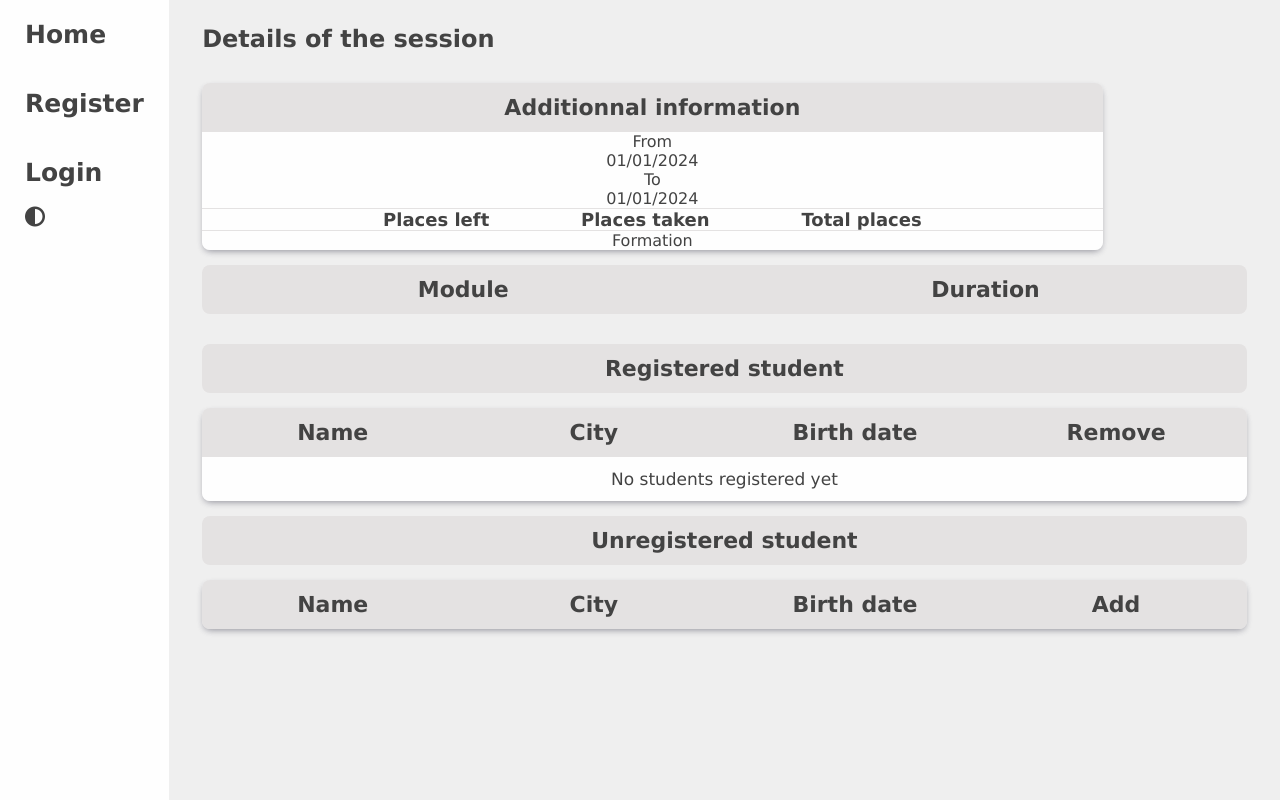
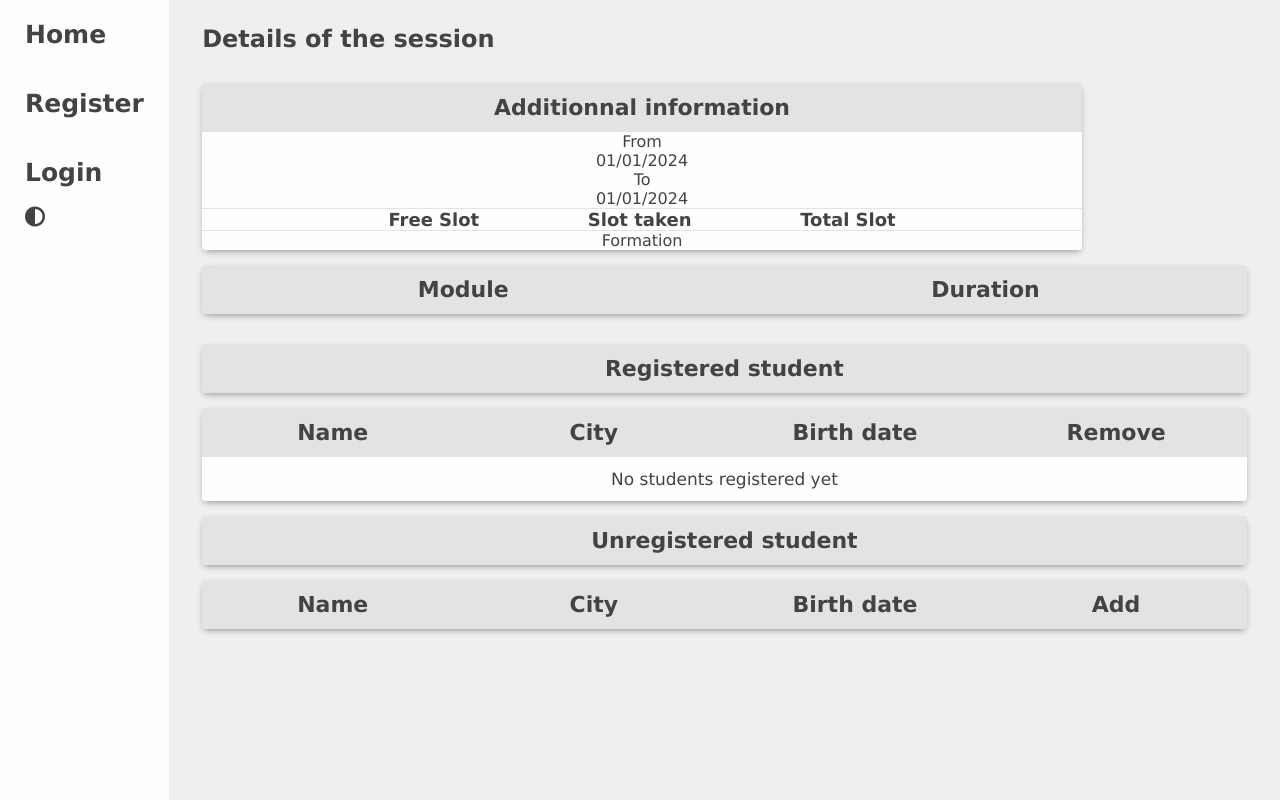
Before and after one commit to Molina-Q/SfSession, a Symfony app: template templates/session/details.html.twig in a window 1280 px wide. Run offline with Twig, Linux system fonts and the light colour scheme; the template is opened without the code that fills it, so the values that code supplies are empty; some libraries are stand-ins or nearby versions.

Commit message:
fixed spelling mistake "nb_place" to "nb_spot"

```diff
--- a/migrations/Version20231218093802.php
+++ b/migrations/Version20231218093802.php
@@ -24,7 +24,7 @@ final class Version20231218093802 extends AbstractMigration
         $this->addSql('CREATE TABLE module (id INT AUTO_INCREMENT NOT NULL, tag_id INT NOT NULL, label VARCHAR(255) NOT NULL, INDEX IDX_C242628BAD26311 (tag_id), PRIMARY KEY(id)) DEFAULT CHARACTER SET utf8mb4 COLLATE `utf8mb4_unicode_ci` ENGINE = InnoDB');
         $this->addSql('CREATE TABLE programme (id INT AUTO_INCREMENT NOT NULL, module_id INT NOT NULL, session_id INT NOT NULL, duration INT NOT NULL, INDEX IDX_3DDCB9FFAFC2B591 (module_id), INDEX IDX_3DDCB9FF613FECDF (session_id), PRIMARY KEY(id)) DEFAULT CHARACTER SET utf8mb4 COLLATE `utf8mb4_unicode_ci` ENGINE = InnoDB');
         $this->addSql('CREATE TABLE register_session (id INT AUTO_INCREMENT NOT NULL, student_id INT NOT NULL, session_id INT NOT NULL, INDEX IDX_90286ECACB944F1A (student_id), INDEX IDX_90286ECA613FECDF (session_id), PRIMARY KEY(id)) DEFAULT CHARACTER SET utf8mb4 COLLATE `utf8mb4_unicode_ci` ENGINE = InnoDB');
-        $this->addSql('CREATE TABLE session (id INT AUTO_INCREMENT NOT NULL, formation_id INT NOT NULL, title VARCHAR(255) NOT NULL, date_start DATETIME NOT NULL, date_end VARCHAR(255) NOT NULL, closed VARBINARY(255) NOT NULL, nb_place INT NOT NULL, INDEX IDX_D044D5D45200282E (formation_id), PRIMARY KEY(id)) DEFAULT CHARACTER SET utf8mb4 COLLATE `utf8mb4_unicode_ci` ENGINE = InnoDB');
+        $this->addSql('CREATE TABLE session (id INT AUTO_INCREMENT NOT NULL, formation_id INT NOT NULL, title VARCHAR(255) NOT NULL, date_start DATETIME NOT NULL, date_end VARCHAR(255) NOT NULL, closed VARBINARY(255) NOT NULL, nb_slot INT NOT NULL, INDEX IDX_D044D5D45200282E (formation_id), PRIMARY KEY(id)) DEFAULT CHARACTER SET utf8mb4 COLLATE `utf8mb4_unicode_ci` ENGINE = InnoDB');
         $this->addSql('CREATE TABLE tag (id INT AUTO_INCREMENT NOT NULL, label VARCHAR(255) NOT NULL, PRIMARY KEY(id)) DEFAULT CHARACTER SET utf8mb4 COLLATE `utf8mb4_unicode_ci` ENGINE = InnoDB');
         $this->addSql('CREATE TABLE `user` (id INT AUTO_INCREMENT NOT NULL, roles JSON NOT NULL, password VARCHAR(255) NOT NULL, last_name VARCHAR(255) NOT NULL, first_name VARCHAR(255) NOT NULL, gender VARCHAR(20) NOT NULL, birth_date DATE NOT NULL, phone VARCHAR(20) NOT NULL, email VARCHAR(255) NOT NULL, role JSON NOT NULL, address VARCHAR(255) NOT NULL, postcode VARCHAR(255) NOT NULL, city VARCHAR(255) NOT NULL, PRIMARY KEY(id)) DEFAULT CHARACTER SET utf8mb4 COLLATE `utf8mb4_unicode_ci` ENGINE = InnoDB');
         $this->addSql('CREATE TABLE messenger_messages (id BIGINT AUTO_INCREMENT NOT NULL, body LONGTEXT NOT NULL, headers LONGTEXT NOT NULL, queue_name VARCHAR(190) NOT NULL, created_at DATETIME NOT NULL COMMENT \'(DC2Type:datetime_immutable)\', available_at DATETIME NOT NULL COMMENT \'(DC2Type:datetime_immutable)\', delivered_at DATETIME DEFAULT NULL COMMENT \'(DC2Type:datetime_immutable)\', INDEX IDX_75EA56E0FB7336F0 (queue_name), INDEX IDX_75EA56E0E3BD61CE (available_at), INDEX IDX_75EA56E016BA31DB (delivered_at), PRIMARY KEY(id)) DEFAULT CHARACTER SET utf8mb4 COLLATE `utf8mb4_unicode_ci` ENGINE = InnoDB');
--- a/public/app/app.js
+++ b/public/app/app.js
@@ -3,12 +3,9 @@ function toggleTheme() {
     if(body.classList.contains("dark-mode")) {
         body.classList.remove("dark-mode");
         body.classList.add("light-mode");
-        console.log("storage "+localStorage.getItem("themeIs"))
     } else {
         body.classList.remove("light-mode");
         body.classList.add("dark-mode");
-        console.log("storage "+localStorage.getItem("themeIs"))
-
     }
 }
 
@@ -36,7 +33,6 @@ function applyStoragedTheme($theme) {
     default:
         break;
    }
-   console.log("echo 1, apply")
 }
 
 /* my body wrapper */
--- a/public/css/style.css
+++ b/public/css/style.css
@@ -68,6 +68,8 @@ b {
 
     --primary-background: #131E1C;
     --secondary-background: #0A2E27;
+
+    --shadow:rgba(85, 85, 92, 0.25) 0px 3px 7px -2px, rgba(0, 0, 0, 0.3) 0px 3px 7px -3px;
 }
 
 .light-mode {
@@ -81,6 +83,8 @@ b {
 
     --primary-background: #EFEFEF;
     --secondary-background: #FEFEFE;
+
+    --shadow:rgba(50, 50, 93, 0.25) 0px 3px 7px -2px, rgba(0, 0, 0, 0.3) 0px 3px 7px -3px;
 }
 
 #switch-mode {
@@ -175,8 +179,8 @@ nav a:not(.nav-main) {
 .table-list {
     display: flex;
     flex-direction: column;
-    border-radius: 8px;
-    box-shadow: rgba(50, 50, 93, 0.25) 0px 3px 7px -2px, rgba(0, 0, 0, 0.3) 0px 3px 7px -3px;
+    border-radius: 4px;
+    box-shadow: var(--shadow);
 }
 
 .table-item {
@@ -196,7 +200,9 @@ nav a:not(.nav-main) {
 
     background-color: var(--secondary-background);
 
-    border-radius: 8px;
+    border-radius: 4px;
+
+    box-shadow: var(--shadow);
 }
 
 .table-row {
@@ -224,6 +230,7 @@ nav a:not(.nav-main) {
     background-color: var(--secondary-background);
 
     position: relative;
+    box-shadow: var(--shadow);
 }
 
 .table-section {
@@ -258,15 +265,15 @@ nav a:not(.nav-main) {
 .table-row:first-child,
 .table-free:first-child,
 .table-section:first-child {
-    border-top-left-radius: 8px ;
-    border-top-right-radius: 8px ;
+    border-top-left-radius: 4px ;
+    border-top-right-radius: 4px ;
 }
 
 .table-row:last-child,
 .table-free:last-child,
 .table-section:last-child  {
-    border-bottom-left-radius: 8px ;
-    border-bottom-right-radius: 8px ;
+    border-bottom-left-radius: 4px ;
+    border-bottom-right-radius: 4px ;
 }
 
 .table-row:not(:last-child, :first-child),
@@ -539,7 +546,7 @@ div input[type=checkbox] {
 
     text-align: center;
     color: var(--primary-color-text);
-    border-radius: 5px;
+    border-radius: 4px;
     box-shadow: rgba(50, 50, 93, 0.25) 0px 3px 7px -2px, rgba(0, 0, 0, 0.3) 0px 3px 7px -3px;
 
     transition: 0.4s;
@@ -557,7 +564,7 @@ div input[type=checkbox] {
 .home-formation-items a {
     width: 100px;
     height: 40px;
-    border-radius: 5px;
+    border-radius: 4px;
 
     margin-bottom: 8px;
 
--- a/sfsession.sql
+++ b/sfsession.sql
@@ -138,14 +138,14 @@ CREATE TABLE IF NOT EXISTS `session` (
   `date_start` datetime NOT NULL,
   `date_end` datetime NOT NULL,
   `closed` binary(50) DEFAULT '0x30\0\0\0\0\0\0\0\0\0\0\0\0\0\0\0\0\0\0\0\0\0\0\0\0\0\0\0\0\0\0\0\0\0\0\0\0\0\0\0\0\0\0\0\0\0\0',
-  `nb_place` int NOT NULL,
+  `nb_slot` int NOT NULL,
   PRIMARY KEY (`id`),
   KEY `IDX_D044D5D45200282E` (`formation_id`),
   CONSTRAINT `FK_D044D5D45200282E` FOREIGN KEY (`formation_id`) REFERENCES `formation` (`id`)
 ) ENGINE=InnoDB AUTO_INCREMENT=5 DEFAULT CHARSET=utf8mb4 COLLATE=utf8mb4_unicode_ci;
 
 -- Listage des données de la table sfsession.session : ~3 rows (environ)
-INSERT INTO `session` (`id`, `formation_id`, `title`, `date_start`, `date_end`, `closed`, `nb_place`) VALUES
+INSERT INTO `session` (`id`, `formation_id`, `title`, `date_start`, `date_end`, `closed`, `nb_slot`) VALUES
 	(1, 1, 'Initiation to PHP', '2023-12-15 10:23:04', '2023-12-31 10:23:09', _binary 0x3000000000000000000000000000000000000000000000000000000000000000000000000000000000000000000000000000, 20),
 	(2, 1, 'Initiation to SQL', '2024-01-04 00:00:00', '2024-01-08 00:00:00', _binary 0x3000000000000000000000000000000000000000000000000000000000000000000000000000000000000000000000000000, 25),
 	(4, 2, 'Initiation to word', '2023-12-27 00:00:00', '2023-12-30 00:00:00', _binary 0x3000000000000000000000000000000000000000000000000000000000000000000000000000000000000000000000000000, 12);
--- a/src/Form/CreateProgrammeFormType.php
+++ b/src/Form/CreateProgrammeFormType.php
@@ -16,7 +16,7 @@ class CreateProgrammeFormType extends AbstractType
     public function buildForm(FormBuilderInterface $builder, array $options): void
     {
         $builder
-            ->add('duration', NumberType::class,[
+            ->add('duration', NumberType::class, [
                 'label' => 'Duration (in days)',
                 'attr' => [
                     'class' => 'form-input-text',
--- a/src/Form/CreateSessionFormType.php
+++ b/src/Form/CreateSessionFormType.php
@@ -35,7 +35,7 @@ class CreateSessionFormType extends AbstractType
                     'class' => 'form-input-date',
                 ]
             ])
-            ->add('nb_place', NumberType::class, [
+            ->add('nb_slot', NumberType::class, [
                 'attr' => [
                     'class' => 'form-input-text',
                 ]
--- a/src/Form/UpdateSessionFormType.php
+++ b/src/Form/UpdateSessionFormType.php
@@ -34,7 +34,7 @@ class UpdateSessionFormType extends AbstractType
                     'class' => 'form-input-date',
                 ]
             ])
-            ->add('nb_place', NumberType::class, [
+            ->add('nb_slot', NumberType::class, [
                 'attr' => [
                     'class' => 'form-input-text',
                 ],
--- a/templates/programme/create.html.twig
+++ b/templates/programme/create.html.twig
@@ -23,7 +23,7 @@
 
             {{ form_row(updateProgrammeForm.Formation) }}
             {{ form_row(updateProgrammeForm.title) }}
-            {{ form_row(updateProgrammeForm.nb_place) }}
+            {{ form_row(updateProgrammeForm.nb_slot) }}
             {{ form_row(updateProgrammeForm.dateStart) }}
             {{ form_row(updateProgrammeForm.dateEnd) }}
 
--- a/templates/session/create.html.twig
+++ b/templates/session/create.html.twig
@@ -23,7 +23,7 @@
 
             {{ form_row(createSessionForm.Formation) }}
             {{ form_row(createSessionForm.title) }}
-            {{ form_row(createSessionForm.nb_place) }}
+            {{ form_row(createSessionForm.nb_slot) }}
             {{ form_row(createSessionForm.dateStart) }}
             {{ form_row(createSessionForm.dateEnd) }}
 
--- a/templates/session/details.html.twig
+++ b/templates/session/details.html.twig
@@ -33,18 +33,18 @@
 
         <div class="table-section">
             <div class="info-place-left">
-                <b>Places left</b>
-                <p>{{ session.nbPlace }}</p>
+                <b>Free Slot</b>
+                <p>{{ session.slotFree }}</p>
             </div>
 
             <div class="info-place-taken">
-                <b>Places taken</b>
-                <p>{{ session.nbPlace }}</p>
+                <b>Slot taken</b>
+                <p>{{ session.slotTaken }}</p>
             </div>
 
             <div class="info-place-total">
-                <b>Total places</b>
-                <p>{{ session.nbPlace }}</p>
+                <b>Total Slot</b>
+                <p>{{ session.nbSlot }}</p>
             </div>
 
         </div>
--- a/templates/session/index.html.twig
+++ b/templates/session/index.html.twig
@@ -36,7 +36,7 @@
             </a>
 
             <p class="table-item">{{ session.showDates }}</p>
-            <p class="table-item">{{ session.nbPlace }}</p>
+            <p class="table-item">{{ session.nbSlot }}</p>
             <p class="table-item">{{ session.Formation }}</p>
 
             <a href="{{ path('update_session', {id: session.id}) }}">
@@ -64,7 +64,7 @@
             </a>
 
             <p class="table-item">{{ session.showDates }}</p>
-            <p class="table-item">{{ session.nbPlace }}</p>
+            <p class="table-item">{{ session.nbSlot }}</p>
             <p class="table-item">{{ session.Formation }}</p>
 
             <a href="{{ path('update_session', {id: session.id}) }}">
--- a/templates/session/listByFormation.html.twig
+++ b/templates/session/listByFormation.html.twig
@@ -38,7 +38,7 @@
                 </a>
 
                 <p class="table-item">{{ session.showDates }}</p>
-                <p class="table-item">{{ session.nbPlace }}</p>
+                <p class="table-item">{{ session.nbSlot }}</p>
 
                 <a href="{{ path('update_session', {id: session.id}) }}">
                     <i class="fa-solid fa-pen-to-square"></i>
--- a/templates/session/update.html.twig
+++ b/templates/session/update.html.twig
@@ -26,7 +26,7 @@
         {{ form_row(updateSessionForm.Formation) }}
         {{ form_row(updateSessionForm.dateStart) }}
         {{ form_row(updateSessionForm.dateEnd) }}
-        {{ form_row(updateSessionForm.nb_place) }}
+        {{ form_row(updateSessionForm.nb_slot) }}
 
         <button type="submit" class="form-btn-submit" >Submit</button>
     {{ form_end(updateSessionForm) }}
```
Also changed, not shown: src/Entity/Session.php (+21 -5 lines).
